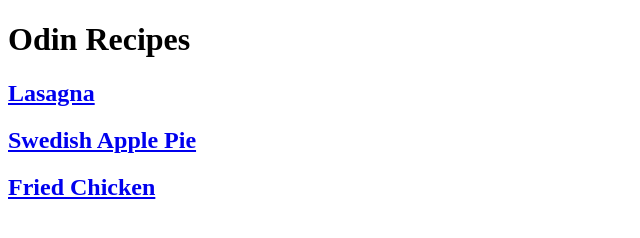
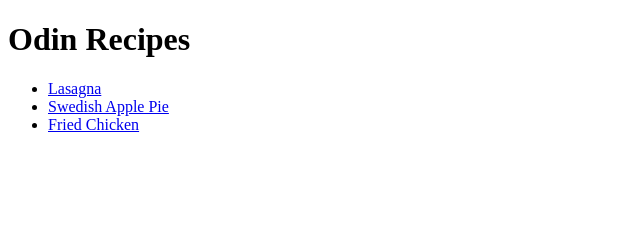
Before and after one commit to iamjdu/odin-recipes, a plain HTML site: page index.html in a window 1280 px wide. Shown: the whole page, without its empty margins (0-640 px from the left). Drawn offline with Linux system fonts and the light colour scheme.

Commit message:
Changed recipes from heading to unordered list

```diff
--- a/index.html
+++ b/index.html
@@ -6,10 +6,11 @@
 </head>
 <body>
     <h1>Odin Recipes</h1>
-        <h2><a href="recipes/lasagna.html">Lasagna</a></h2>
-        <h2><a href="recipes/pie.html">Swedish Apple Pie</a></h2>
-        <h2><a href="recipes/chicken.html">Fried Chicken</a></h2>
-
+    <ul>
+        <li><a href="recipes/lasagna.html">Lasagna</a></li>
+        <li><a href="recipes/pie.html">Swedish Apple Pie</a></li>
+        <li><a href="recipes/chicken.html">Fried Chicken</a></li>
+    </ul>
 
 
 
```
